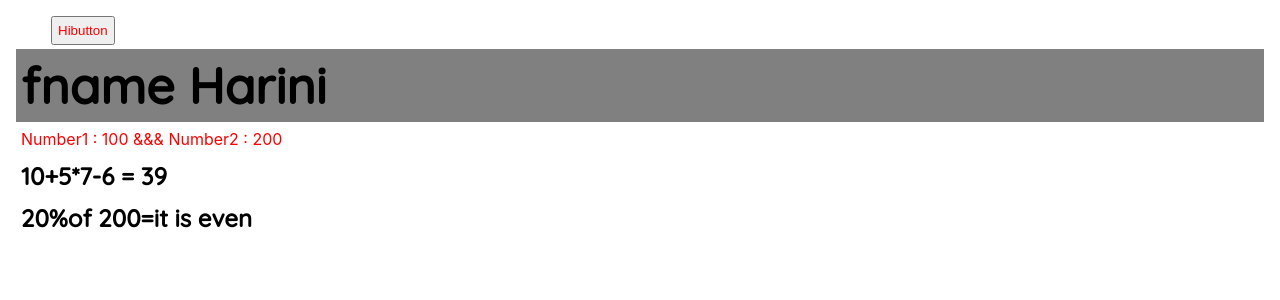
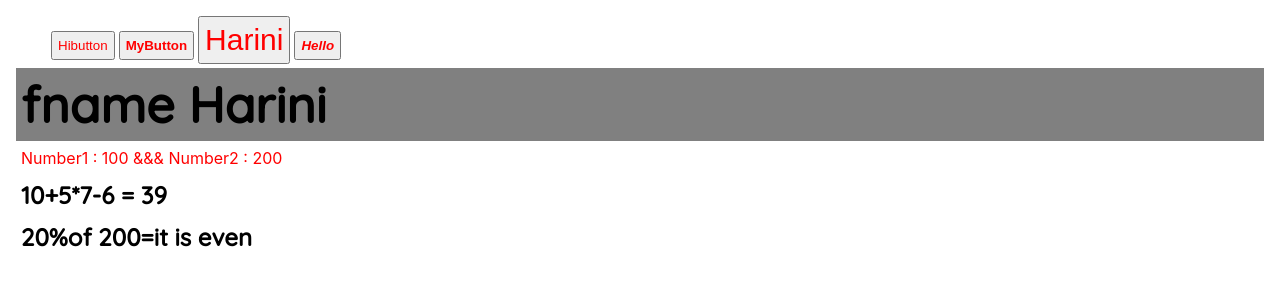
Before and after one commit to harinisatya/Angular2, an Angular app: page / in a window 1280 px wide. Shown: the top 300 px of the page. Built offline with nearby package versions, Linux system fonts and the light colour scheme.

Commit message:
2 files modified

```diff
--- a/src/app/testsample/testsample/testsample.component.html
+++ b/src/app/testsample/testsample/testsample.component.html
@@ -1 +1,7 @@
 <button style="color : red">Hibutton</button>
+<button style="color : red" [style.font-Weight]="isBold ? 'bold' : 'normal'">
+  MyButton
+</button>
+<button style="color : red" [style.font-size.px]="fontSize">Harini</button>
+
+<button style="color : red" [ngStyle]="addStyles()">Hello</button>
--- a/src/app/testsample/testsample/testsample.component.ts
+++ b/src/app/testsample/testsample/testsample.component.ts
@@ -3,13 +3,19 @@
 @Component({
   selector: 'app-testsample',
   templateUrl: './testsample.component.html',
-  styleUrls: ['./testsample.component.css']
+  styleUrls: ['./testsample.component.css'],
 })
-export class TestsampleComponent implements OnInit {
+export class TestsampleComponent {
+  isBold: boolean = true;
+  fontSize: number = 30;
+  isItalic: boolean = true;
 
-  constructor() { }
-
-  ngOnInit() {
+  addStyles() {
+    let styles = {
+      'fontsize.px': this.fontSize,
+      'font-weight': this.isBold ? 'bold' : 'normal',
+      'font-style': this.isItalic ? 'italic' : 'normal',
+    };
+    return styles;
   }
-
 }
```
